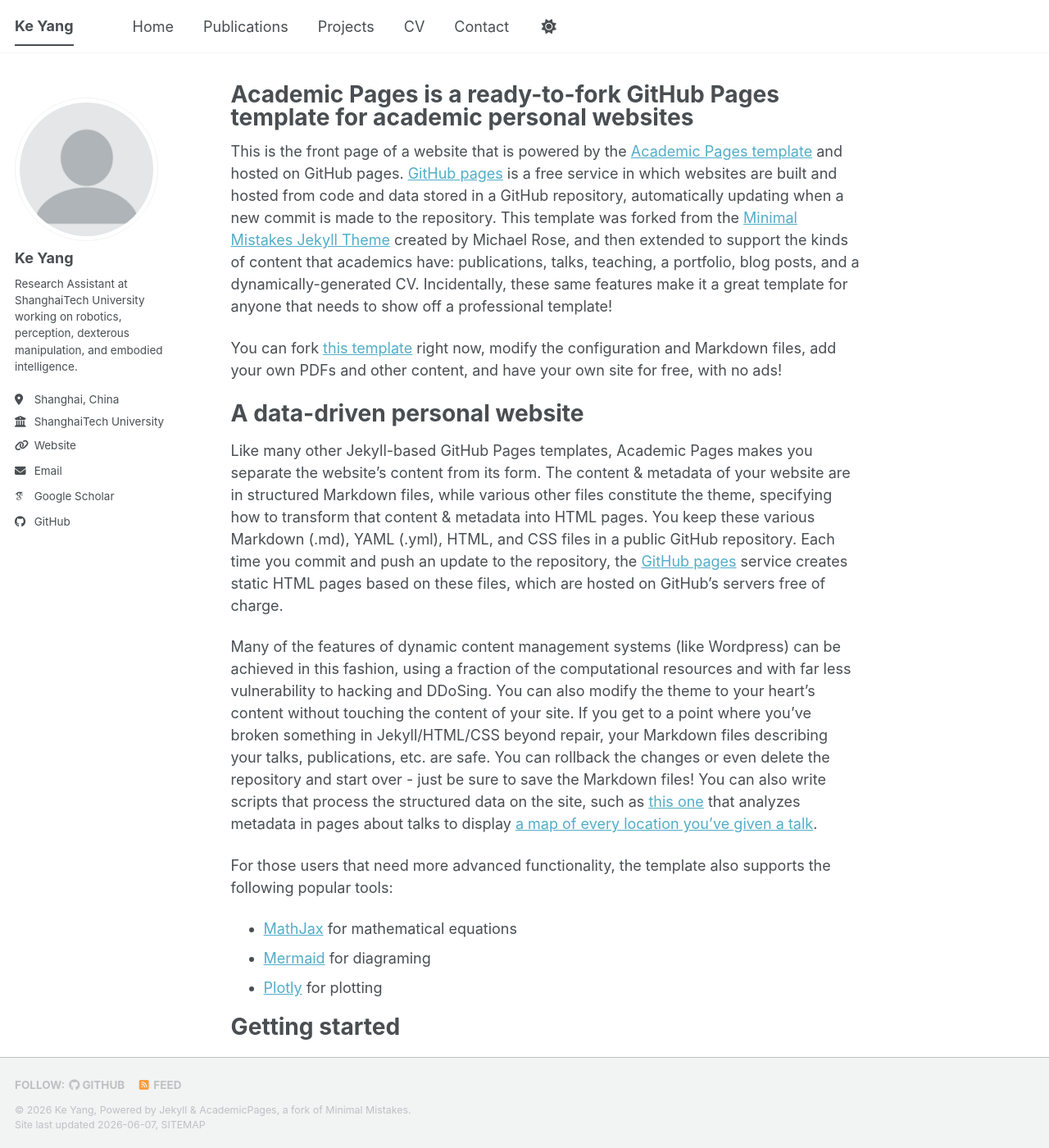
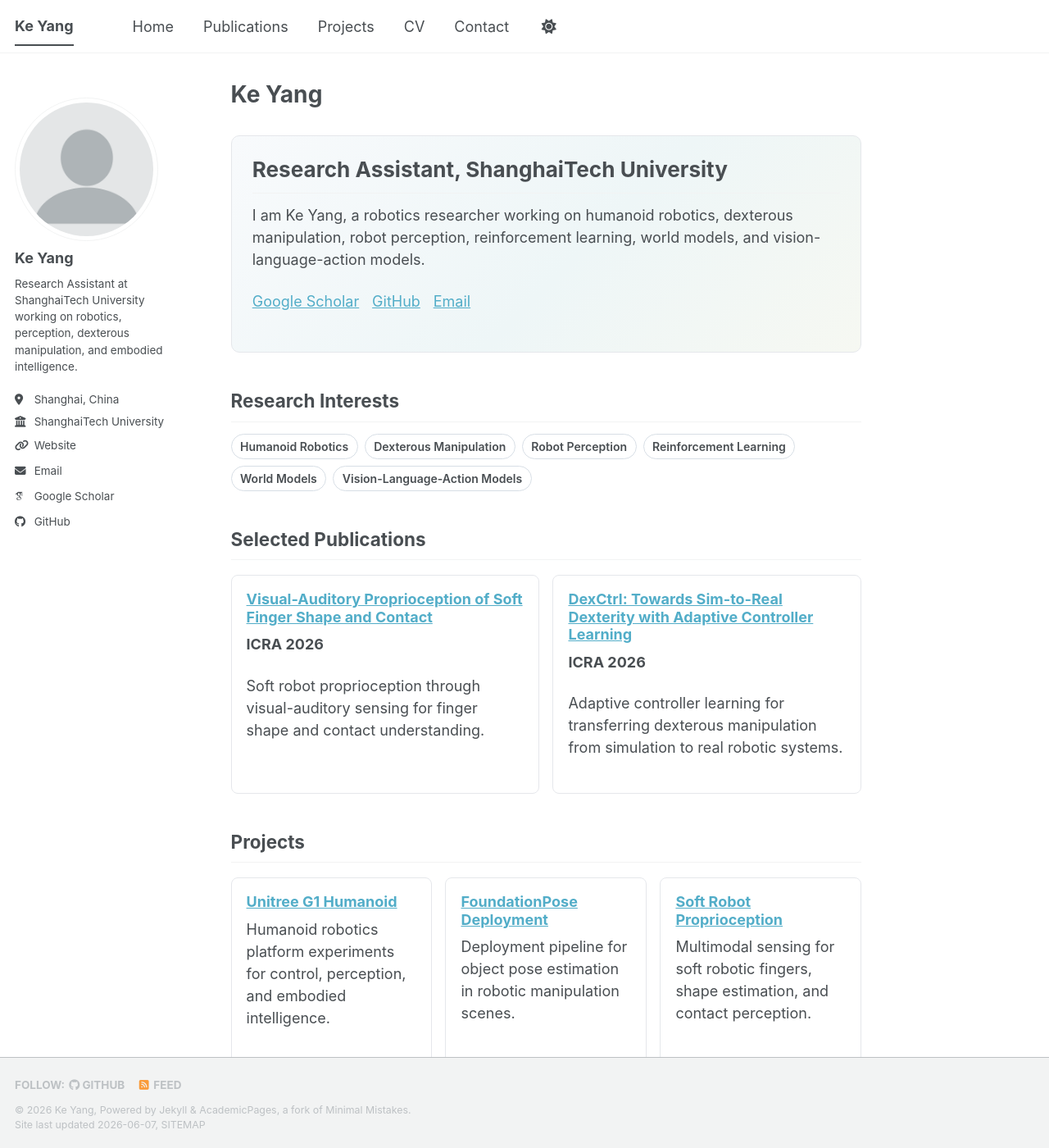
Before and after one commit to Rookie629/Rookie629.github.io, a Jekyll site: the page built from _pages/about.md, in a window 1280 px wide and 1400 px high. Shown: the whole window at 82% size. Built offline with Jekyll 4.4.1, drawn with Linux system fonts in a browser that asks for light colours; some web fonts are replaced; a script bundle is joined from its source files by our own code; library files that are not in the unit come from our copies; some of the changed text lies outside the part shown.

Commit message:
Modernize Ke Yang homepage

```diff
--- a/_pages/about.md
+++ b/_pages/about.md
@@ -1,56 +1,116 @@
 ---
 permalink: /
-title: "Academic Pages is a ready-to-fork GitHub Pages template for academic personal websites"
+title: "Ke Yang"
 author_profile: true
+classes: wide
 redirect_from:
   - /about/
   - /about.html
 ---
 
-This is the front page of a website that is powered by the [Academic Pages template](https://github.com/academicpages/academicpages.github.io) and hosted on GitHub pages. [GitHub pages](https://pages.github.com) is a free service in which websites are built and hosted from code and data stored in a GitHub repository, automatically updating when a new commit is made to the repository. This template was forked from the [Minimal Mistakes Jekyll Theme](https://mmistakes.github.io/minimal-mistakes/) created by Michael Rose, and then extended to support the kinds of content that academics have: publications, talks, teaching, a portfolio, blog posts, and a dynamically-generated CV. Incidentally, these same features make it a great template for anyone that needs to show off a professional template!
+<style>
+.hero-panel {
+  border: 1px solid #e5e7eb;
+  border-radius: 10px;
+  padding: 1.4rem;
+  margin: 1.2rem 0 1.6rem;
+  background: linear-gradient(135deg, #f8fafc 0%, #eef6f7 55%, #f6f8f2 100%);
+}
+.hero-panel h2 {
+  margin-top: 0;
+  font-size: 1.45rem;
+}
+.pill-row {
+  display: flex;
+  flex-wrap: wrap;
+  gap: 0.45rem;
+  margin: 0.8rem 0 0;
+}
+.pill {
+  border: 1px solid #d7dee5;
+  border-radius: 999px;
+  padding: 0.22rem 0.58rem;
+  background: rgba(255, 255, 255, 0.72);
+  font-size: 0.78rem;
+  font-weight: 600;
+}
+.card-grid {
+  display: grid;
+  grid-template-columns: repeat(auto-fit, minmax(240px, 1fr));
+  gap: 0.9rem;
+  margin: 1rem 0 1.6rem;
+}
+.info-card {
+  border: 1px solid #e5e7eb;
+  border-radius: 8px;
+  padding: 1rem;
+  background: #fff;
+}
+.info-card h3 {
+  margin-top: 0;
+}
+.quick-links a {
+  margin-right: 0.6rem;
+  white-space: nowrap;
+}
+</style>
 
- You can fork [this template](https://github.com/academicpages/academicpages.github.io) right now, modify the configuration and Markdown files, add your own PDFs and other content, and have your own site for free, with no ads!
+<div class="hero-panel">
+  <h2>Research Assistant, ShanghaiTech University</h2>
+  <p>I am Ke Yang, a robotics researcher working on humanoid robotics, dexterous manipulation, robot perception, reinforcement learning, world models, and vision-language-action models.</p>
+  <p class="quick-links">
+    <a href="https://scholar.google.com/scholar?q=%22Ke+Yang%22+robotics">Google Scholar</a>
+    <a href="https://github.com/Rookie629">GitHub</a>
+    <a href="mailto:REPLACE_WITH_EMAIL@shanghaitech.edu.cn">Email</a>
+  </p>
+</div>
 
-A data-driven personal website
-======
-Like many other Jekyll-based GitHub Pages templates, Academic Pages makes you separate the website's content from its form. The content & metadata of your website are in structured Markdown files, while various other files constitute the theme, specifying how to transform that content & metadata into HTML pages. You keep these various Markdown (.md), YAML (.yml), HTML, and CSS files in a public GitHub repository. Each time you commit and push an update to the repository, the [GitHub pages](https://pages.github.com/) service creates static HTML pages based on these files, which are hosted on GitHub's servers free of charge.
+## Research Interests
 
-Many of the features of dynamic content management systems (like Wordpress) can be achieved in this fashion, using a fraction of the computational resources and with far less vulnerability to hacking and DDoSing. You can also modify the theme to your heart's content without touching the content of your site. If you get to a point where you've broken something in Jekyll/HTML/CSS beyond repair, your Markdown files describing your talks, publications, etc. are safe. You can rollback the changes or even delete the repository and start over - just be sure to save the Markdown files! You can also write scripts that process the structured data on the site, such as [this one](https://github.com/academicpages/academicpages.github.io/blob/master/talkmap.ipynb) that analyzes metadata in pages about talks to display [a map of every location you've given a talk](https://academicpages.github.io/talkmap.html).
+<div class="pill-row">
+  <span class="pill">Humanoid Robotics</span>
+  <span class="pill">Dexterous Manipulation</span>
+  <span class="pill">Robot Perception</span>
+  <span class="pill">Reinforcement Learning</span>
+  <span class="pill">World Models</span>
+  <span class="pill">Vision-Language-Action Models</span>
+</div>
 
-For those users that need more advanced functionality, the template also supports the following popular tools:
-- [MathJax](https://www.mathjax.org/) for mathematical equations
-- [Mermaid](https://mermaid.js.org/) for diagraming
-- [Plotly](https://plotly.com/javascript/) for plotting
+## Selected Publications
 
-Getting started
-======
-1. Register a GitHub account if you don't have one and confirm your e-mail (required!)
-1. Fork [this template](https://github.com/academicpages/academicpages.github.io) by clicking the "Use this template" button in the top right.
-1. Go to the repository's settings (rightmost item in the tabs that start with "Code", should be below "Unwatch"). Rename the repository "[your GitHub username].github.io", which will also be your website's URL.
-1. Set site-wide configuration and create content & metadata (see below -- also see [this set of diffs](https://archive.is/3TPas) showing what files were changed to set up [an example site](https://getorg-testacct.github.io) for a user with the username "getorg-testacct")
-1. Upload any files (like PDFs, .zip files, etc.) to the files/ directory. They will appear at https://[your GitHub username].github.io/files/example.pdf.
-1. Check status by going to the repository settings, in the "GitHub pages" section
+<div class="card-grid">
+  <div class="info-card">
+    <h3><a href="/publications/visual-auditory-proprioception/">Visual-Auditory Proprioception of Soft Finger Shape and Contact</a></h3>
+    <p><strong>ICRA 2026</strong></p>
+    <p>Soft robot proprioception through visual-auditory sensing for finger shape and contact understanding.</p>
+  </div>
+  <div class="info-card">
+    <h3><a href="/publications/dexctrl/">DexCtrl: Towards Sim-to-Real Dexterity with Adaptive Controller Learning</a></h3>
+    <p><strong>ICRA 2026</strong></p>
+    <p>Adaptive controller learning for transferring dexterous manipulation from simulation to real robotic systems.</p>
+  </div>
+</div>
 
-Site-wide configuration
-------
-The main configuration file for the site is in the base directory in [_config.yml](https://github.com/academicpages/academicpages.github.io/blob/master/_config.yml), which defines the content in the sidebars and other site-wide features. You will need to replace the default variables with ones about yourself and your site's github repository. The configuration file for the top menu is in [_data/navigation.yml](https://github.com/academicpages/academicpages.github.io/blob/master/_data/navigation.yml). For example, if you don't have a portfolio or blog posts, you can remove those items from that navigation.yml file to remove them from the header.
+## Projects
 
-Create content & metadata
-------
-For site content, there is one Markdown file for each type of content, which are stored in directories like _publications, _talks, _posts, _teaching, or _pages. For example, each talk is a Markdown file in the [_talks directory](https://github.com/academicpages/academicpages.github.io/tree/master/_talks). At the top of each Markdown file is structured data in YAML about the talk, which the theme will parse to do lots of cool stuff. The same structured data about a talk is used to generate the list of talks on the [Talks page](https://academicpages.github.io/talks), each [individual page](https://academicpages.github.io/talks/2012-03-01-talk-1) for specific talks, the talks section for the [CV page](https://academicpages.github.io/cv), and the [map of places you've given a talk](https://academicpages.github.io/talkmap.html) (if you run this [python file](https://github.com/academicpages/academicpages.github.io/blob/master/talkmap.py) or [Jupyter notebook](https://github.com/academicpages/academicpages.github.io/blob/master/talkmap.ipynb), which creates the HTML for the map based on the contents of the _talks directory).
+<div class="card-grid">
+  <div class="info-card"><h3><a href="/projects/unitree-g1-humanoid/">Unitree G1 Humanoid</a></h3><p>Humanoid robotics platform experiments for control, perception, and embodied intelligence.</p></div>
+  <div class="info-card"><h3><a href="/projects/foundationpose-deployment/">FoundationPose Deployment</a></h3><p>Deployment pipeline for object pose estimation in robotic manipulation scenes.</p></div>
+  <div class="info-card"><h3><a href="/projects/soft-robot-proprioception/">Soft Robot Proprioception</a></h3><p>Multimodal sensing for soft robotic fingers, shape estimation, and contact perception.</p></div>
+  <div class="info-card"><h3><a href="/projects/point-cloud-adversarial-attack/">Point Cloud Adversarial Attack</a></h3><p>Robustness analysis for point cloud perception models used in 3D robot perception.</p></div>
+</div>
 
-**Markdown generator**
+## Education
 
-The repository includes [a set of Jupyter notebooks](https://github.com/academicpages/academicpages.github.io/tree/master/markdown_generator
-) that converts a CSV containing structured data about talks or presentations into individual Markdown files that will be properly formatted for the Academic Pages template. The sample CSVs in that directory are the ones I used to create my own personal website at stuartgeiger.com. My usual workflow is that I keep a spreadsheet of my publications and talks, then run the code in these notebooks to generate the Markdown files, then commit and push them to the GitHub repository.
+- M.S. Mechatronics and Robotics, New York University
+- B.S. Mechanical Engineering, Beijing Jiaotong University
 
-How to edit your site's GitHub repository
-------
-Many people use a git client to create files on their local computer and then push them to GitHub's servers. If you are not familiar with git, you can directly edit these configuration and Markdown files directly in the github.com interface. Navigate to a file (like [this one](https://github.com/academicpages/academicpages.github.io/blob/master/_talks/2012-03-01-talk-1.md) and click the pencil icon in the top right of the content preview (to the right of the "Raw | Blame | History" buttons). You can delete a file by clicking the trashcan icon to the right of the pencil icon. You can also create new files or upload files by navigating to a directory and clicking the "Create new file" or "Upload files" buttons.
+## Current Role
 
-Example: editing a Markdown file for a talk
-![Editing a Markdown file for a talk](/images/editing-talk.png)
+Research Assistant, ShanghaiTech University
 
-For more info
-------
-More info about configuring Academic Pages can be found in [the guide](https://academicpages.github.io/markdown/), the [growing wiki](https://github.com/academicpages/academicpages.github.io/wiki), and you can always [ask a question on GitHub](https://github.com/academicpages/academicpages.github.io/discussions). The [guides for the Minimal Mistakes theme](https://mmistakes.github.io/minimal-mistakes/docs/configuration/) (which this theme was forked from) might also be helpful.
+## Contact {#contact}
+
+- Google Scholar: [Ke Yang robotics search](https://scholar.google.com/scholar?q=%22Ke+Yang%22+robotics)
+- GitHub: [Rookie629](https://github.com/Rookie629)
+- Email: [REPLACE_WITH_EMAIL@shanghaitech.edu.cn](mailto:REPLACE_WITH_EMAIL@shanghaitech.edu.cn)
```
